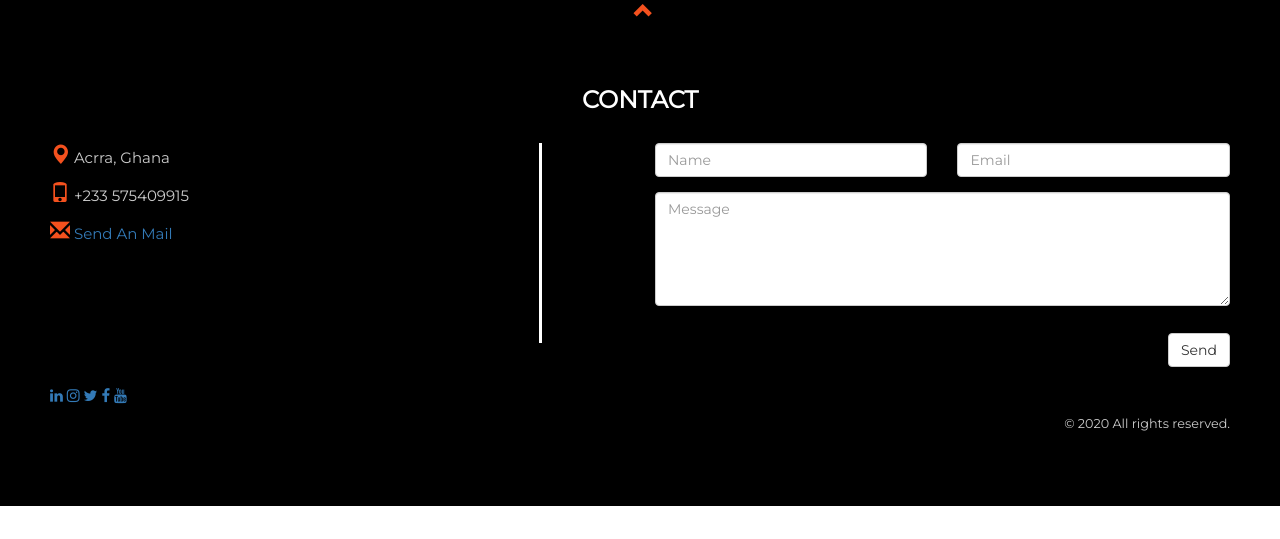
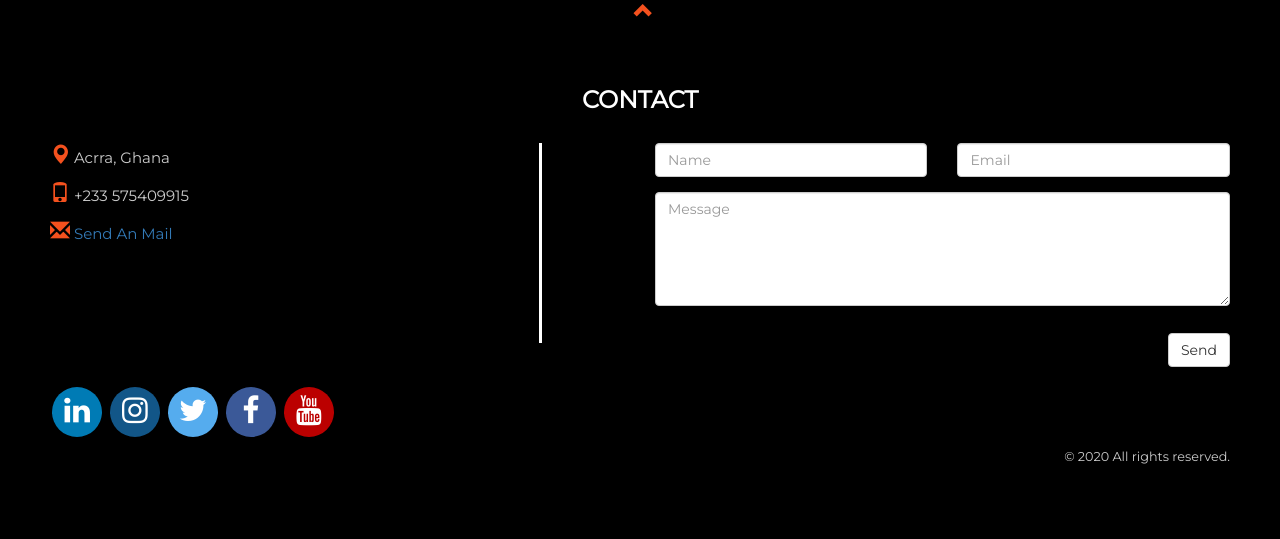
Before and after one commit to Koffi-Cobbin/Koffi-Cobbin, a Flask app: page / in a window 1280 px wide. Shown: the part 3905-4444 px from the top of the page. Before the commit the page ends 4411 px from the top, so only its background shows below. Run offline with Flask 2, Linux system fonts and the light colour scheme; some libraries are stand-ins or nearby versions; some web fonts are replaced.

Commit message:
Update main.css

```diff
--- a/src/static/css/main.css
+++ b/src/static/css/main.css
@@ -226,3 +226,73 @@ body {
   background-color: black;
   color: #ccc;
 }
+
+/* Social media handles  padding: 20px; */
+.fa {
+  font-size: 30px;
+  width: 50px;
+  height: 50px;
+  text-align: center;
+  text-decoration: none;
+  margin: 5px 2px;
+  border-radius: 50%;
+}
+
+.fa:hover {
+    opacity: 0.7;
+}
+
+.fa-facebook {
+  padding: 8px;
+  background: #3B5998;
+  color: white;
+}
+
+.fa-twitter {
+  padding: 8px;
+  background: #55ACEE;
+  color: white;
+}
+
+.fa-linkedin {
+  padding: 8px;
+  background: #007bb5;
+  color: white;
+}
+
+.fa-youtube {
+  padding: 8px;
+  background: #bb0000;
+  color: white;
+}
+
+.fa-instagram {
+  padding: 8px;
+  background: #125688;
+  color: white;
+}
+
+.fa-linkedin:hover, .fa-instagram:hover, .fa-twitter:hover, .fa-facebook:hover, .fa-youtube:hover {
+  color: #ccc;
+}
+
+@media screen and (max-width: 768px) {
+  .fa {
+    font-size: 15px;
+    width: 25px;
+    height: 25px;
+  }
+  .fa-linkedin, .fa-instagram, .fa-twitter, .fa-facebook, .fa-youtube{
+    padding: 5px;
+  }
+}
+@media screen and (max-width: 480px) {
+  .fa {
+    font-size: 15px;
+    width: 25px;
+    height: 25px;
+  }
+  .fa-linkedin, .fa-instagram, .fa-twitter, .fa-facebook, .fa-youtube{
+    padding: 5px;
+  }
+}
```
